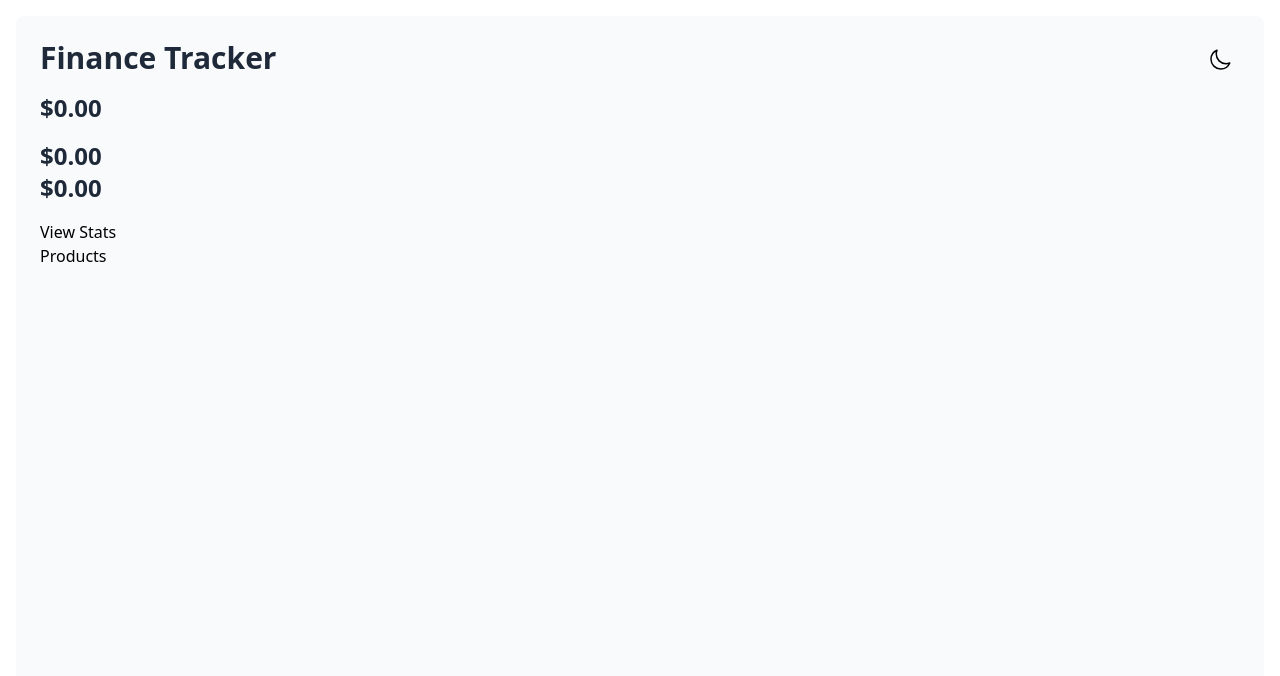
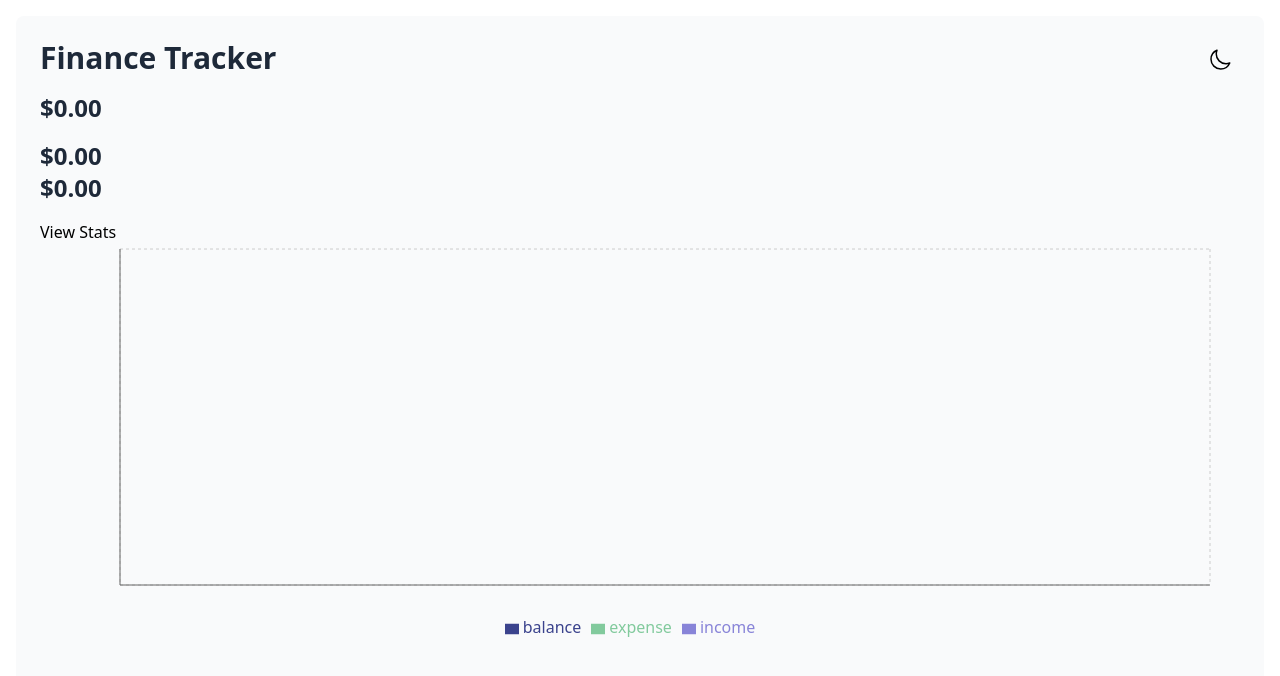
Before and after one commit to Obiwumma/Personal-Finance-Tracker, a React (Vite) app in the folder personal-finance-tracker/: page /stats in a window 1280 px wide. Shown: the top 676 px of the page. Built offline with nearby package versions, Linux system fonts and the light colour scheme.

Commit message:
Installed Recharts library

```diff
--- /dev/null
+++ b/package.json
@@ -0,0 +1,5 @@
+{
+  "dependencies": {
+    "recharts": "^3.1.2"
+  }
+}
--- /dev/null
+++ b/personal-finance-tracker/src/components/PieChart.jsx
@@ -0,0 +1,51 @@
+import React from 'react'
+import { Cell, Pie, PieChart } from 'recharts';
+
+function PieChart() {
+  const data = [
+  { name: 'Group A', value: 400 },
+  { name: 'Group B', value: 300 },
+  { name: 'Group C', value: 300 },
+  { name: 'Group D', value: 200 },
+];
+const COLORS = ['#0088FE', '#00C49F', '#FFBB28', '#FF8042'];
+
+  return (
+    <div>
+      <PieChart width={800} height={400}>
+        <Pie
+          data={data}
+          cx={120}
+          cy={200}
+          innerRadius={60}
+          outerRadius={80}
+          fill="#8884d8"
+          paddingAngle={5}
+          dataKey="value"
+        >
+          {data.map((entry, index) => (
+            <Cell key={`cell-${entry.name}`} fill={COLORS[index % COLORS.length]} />
+          ))}
+        </Pie>
+        <Pie
+          data={data}
+          cx={420}
+          cy={200}
+          startAngle={180}
+          endAngle={0}
+          innerRadius={60}
+          outerRadius={80}
+          fill="#8884d8"
+          paddingAngle={5}
+          dataKey="value"
+        >
+          {data.map((entry, index) => (
+            <Cell key={`cell-${entry.name}`} fill={COLORS[index % COLORS.length]} />
+          ))}
+        </Pie>
+      </PieChart>
+      </div>
+  )
+}
+
+export default PieChart
--- a/personal-finance-tracker/src/components/Statistics.jsx
+++ b/personal-finance-tracker/src/components/Statistics.jsx
@@ -1,9 +1,75 @@
 import React from 'react'
+import { useMemo } from 'react';
+
+import { useTransactionStore } from '../store/transactionStore';
+import { BarChart, Bar, Rectangle, XAxis, YAxis, CartesianGrid, Tooltip, Legend, Cell, Pie, PieChart, ResponsiveContainer } from 'recharts';
 
 function Statistics() {
+  const {transactions} = useTransactionStore();
+
+  const monthNames = ["Jan", "Feb", "Mar", "Apr", "May", "Jun", "Jul", "Aug", "Sep", "Oct", "Nov", "Dec"];
+
+  const monthlyData = useMemo(() => {
+  const map = {};
+
+  transactions.forEach(transaction => {
+    const date = new Date(transaction.date);
+    const month = monthNames[date.getMonth()];
+
+    if (!map[month]) {
+      map[month] = { name: month, income: 0, expense: 0, balance: 0 };
+    }
+
+    if (transaction.category === "Income") {
+      map[month].income += Number(transaction.amount);
+    } else if (transaction.category === "Expenses") {
+      map[month].expense += Number(transaction.amount);
+    }
+
+    map[month].balance = map[month].income - map[month].expense;
+  });
+
+  return Object.values(map);
+}, [transactions]);
+
+
+    const calculations =  useMemo( () => {
+      const totalExpense = transactions.filter(transaction => transaction.category == "Expenses" ).reduce((ExpenseSum, transaction) =>  ExpenseSum + Number(transaction.amount), 0 )
+
+      const totalIncome = transactions.filter(transaction => transaction.category == "Income" ).reduce((IncomeSum, transaction) =>  IncomeSum + Number(transaction.amount), 0 )
+
+      const balance = totalIncome - totalExpense
+
+
+      return { totalIncome, totalExpense, balance }
+
+    }, [transactions])
+
+    const { totalIncome, totalExpense, balance } = calculations
   return (
-    <div>
-      Products
+    <div style={{ width: "100%", height: 400 }}>
+      <ResponsiveContainer width="100%" height="100%">
+        <BarChart
+          width={500}
+          height={300}
+          data={monthlyData}
+          margin={{
+            top: 5,
+            right: 30,
+            left: 20,
+            bottom: 5,
+          }}
+        >
+          <CartesianGrid strokeDasharray="3 3" />
+          <XAxis dataKey="name" />
+          <YAxis />
+          <Tooltip />
+          <Legend />
+          <Bar dataKey="income" fill="#8884d8" activeBar={<Rectangle fill="pink" stroke="blue" />} />
+          <Bar dataKey="expense" fill="#82ca9d" activeBar={<Rectangle fill="gold" stroke="purple" />} />
+          <Bar dataKey="balance" fill="#3b438dff" activeBar={<Rectangle fill="gold" stroke="purple" />} />
+        </BarChart>
+      </ResponsiveContainer>
     </div>
   )
 }
```
Also changed, not shown: 1 other file (tests, documents, lock files or other folders).
